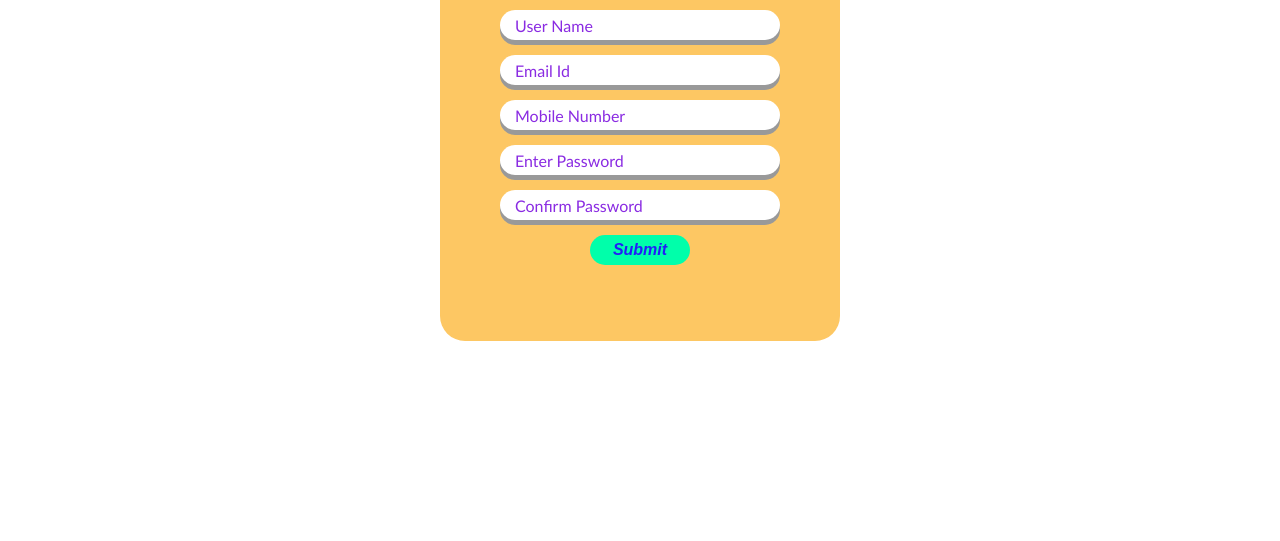
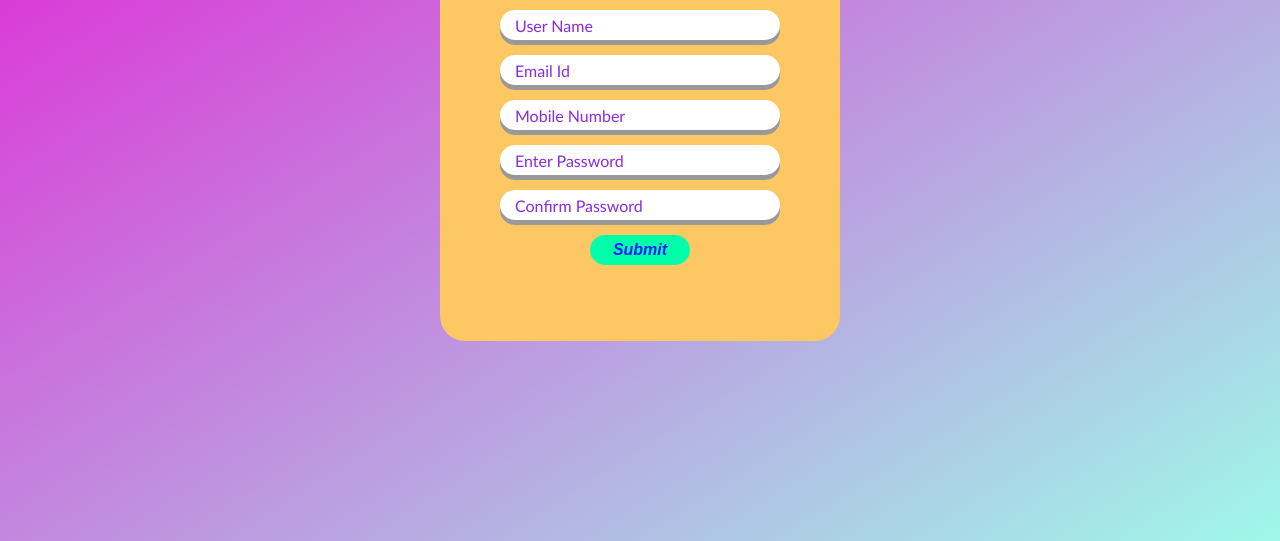
Before and after one commit to Manikandan610/JavaScript_Task, a plain HTML site: page index.html in a window 1280 px wide. Shown: the part 259-800 px from the top of the page. Drawn offline with Linux system fonts and the light colour scheme.

Commit message:
modified

```diff
--- a/style.css
+++ b/style.css
@@ -7,6 +7,8 @@ body{
     display: flex;
     align-items: center;
     justify-content: center;
+    background-color: rgb(236, 62, 207); /* For browsers that do not support gradients */
+  background-image: linear-gradient(to bottom right, rgb(230, 23, 212), rgb(159, 248, 233));
 }
 .wrapper{
     background-color: rgb(253, 199, 99);
```
